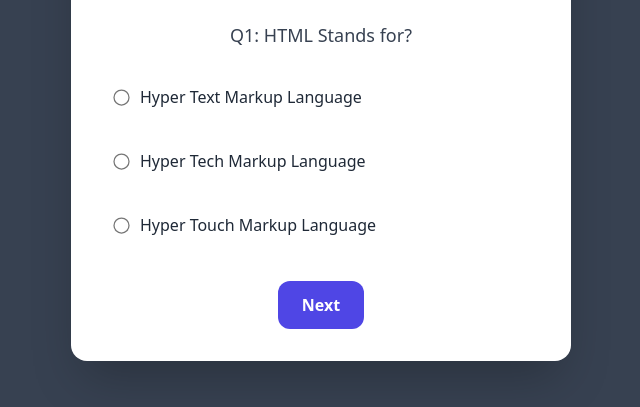
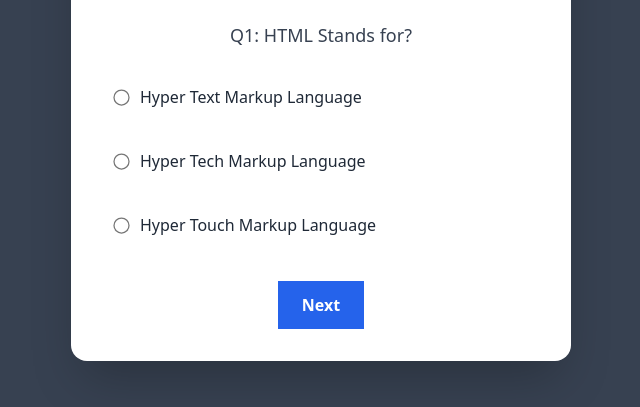
Before and after one commit to Atir2008/Quiz-applictaion, a plain HTML site: page index.html in a window 1280 px wide. Shown: the part 279-686 px from the top of the page, without its empty margins (319-959 px from the left). Drawn offline with nearby package versions, Linux system fonts and the light colour scheme; some packages are replaced by stand-ins of ours; a script that the page names is missing.

Commit message:
done quix app

```diff
--- a/index.html
+++ b/index.html
@@ -28,11 +28,13 @@
         <label
           class="flex items-center space-x-3 p-3 rounded-xl cursor-pointer transition"
         >
-          <input  value="1"
+          <input
+            value="1"
             name="options"
             onclick="tigger(this)"
             type="radio"
-            class=" scale-125"/>
+            class=" scale-125"
+          />
           <span id="option1"></span>
         </label>
 
@@ -67,7 +69,7 @@
         id="btn"
         disabled
         onclick="next()"
-        class="mt-8 bg-indigo-600 hover:bg-indigo-700 text-white font-semibold px-6 py-3 rounded-xl"
+        class="mt-8 bg-blue-600 text-white font-semibold px-6 py-3 "
       >
         Next
       </button>
```
